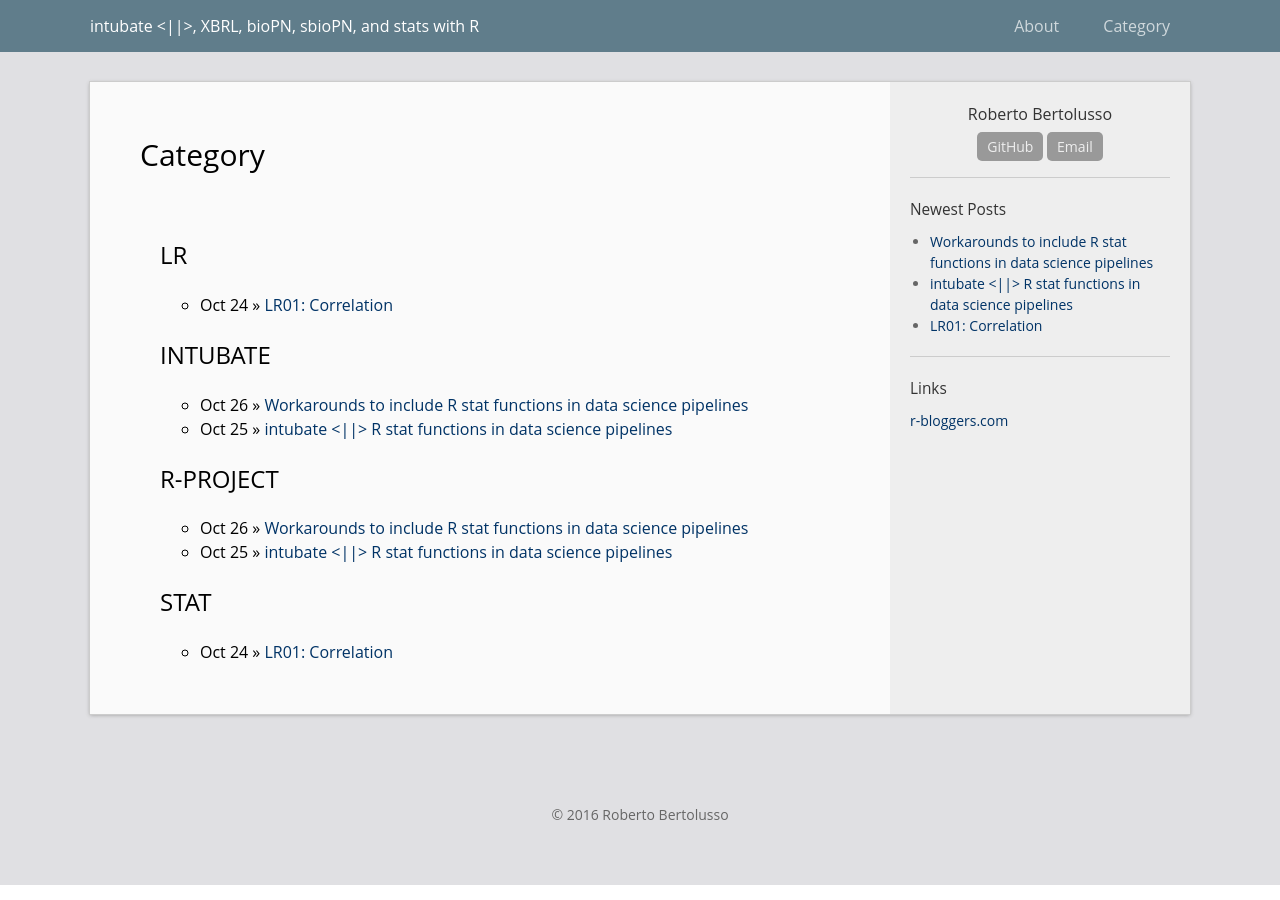
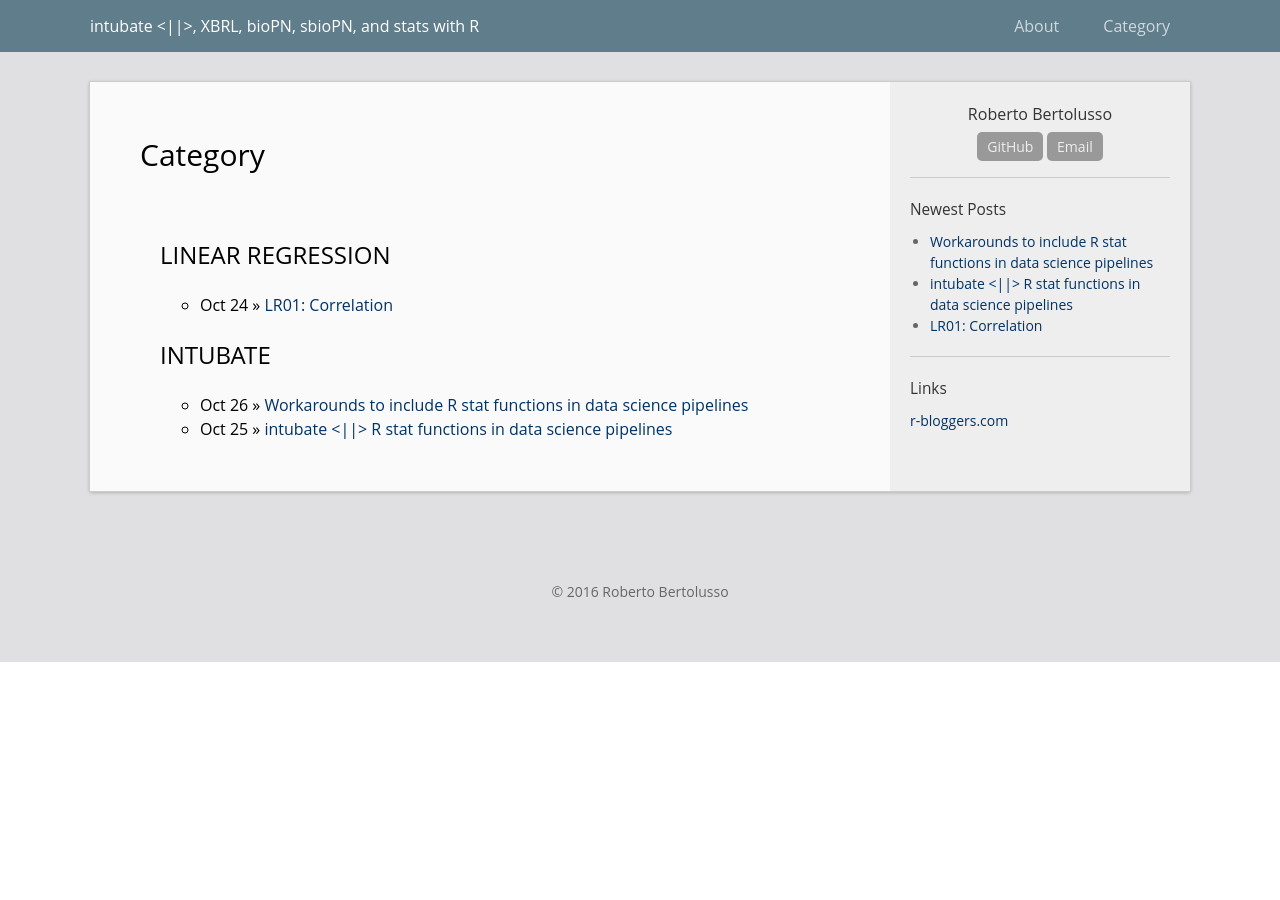
Before and after one commit to rbertolusso/rbertolusso.github.io, a Jekyll site: the page built from category.html, in a window 1280 px wide. Built offline with Jekyll 4.4.1, drawn with Linux system fonts in a browser that asks for light colours.

Commit message:
Categories

```diff
--- a/_posts/2016-10-24-LR01-correlation.md
+++ b/_posts/2016-10-24-LR01-correlation.md
@@ -2,8 +2,8 @@
 layout: post
 title: "LR01: Correlation"
 author: "Roberto Bertolusso"
-categories: [stat, LR]
-tags: [intubate, magrittr, data science]
+categories: [Linear Regression]
+tags: [intubate, magrittr, data science, statistics]
 date: "2016-10-24"
 ---
 
--- a/_source/2016-10-24-LR01-correlation.Rmd
+++ b/_source/2016-10-24-LR01-correlation.Rmd
@@ -2,8 +2,8 @@
 layout: post
 title: "LR01: Correlation"
 author: "Roberto Bertolusso"
-categories: [stat, LR]
-tags: [intubate, magrittr, data science]
+categories: [Linear Regression]
+tags: [intubate, magrittr, data science, statistics]
 date: "2016-10-24"
 ---
 
--- a/_source/2016-10-25-intubate-and-stat-functions-in-pipelines.Rmd
+++ b/_source/2016-10-25-intubate-and-stat-functions-in-pipelines.Rmd
@@ -2,8 +2,8 @@
 layout: post
 title: "intubate <||> R stat functions in data science pipelines"
 author: "Roberto Bertolusso"
-categories: [intubate, r-project]
-tags: [intubate, magrittr, data science]
+categories: [intubate]
+tags: [intubate, magrittr, data science, R, r-project, statistics]
 date: "2016-10-25"
 ---
 
--- a/_source/2016-10-26-stat-functions-in-pipelines-without-intubate.Rmd
+++ b/_source/2016-10-26-stat-functions-in-pipelines-without-intubate.Rmd
@@ -2,8 +2,8 @@
 layout: post
 title: "Workarounds to include R stat functions in data science pipelines"
 author: "Roberto Bertolusso"
-categories: [intubate, r-project]
-tags: [intubate, magrittr, data science]
+categories: [intubate]
+tags: [intubate, magrittr, data science, R, r-project, statistics]
 date: "2016-10-26"
 use_math : true
 ---
```
Also changed, not shown: _posts/2016-10-25-intubate-and-stat-functions-in-pipelines.md (+2 -2 lines), _posts/2016-10-26-stat-functions-in-pipelines-without-intubate.md (+2 -2 lines).
